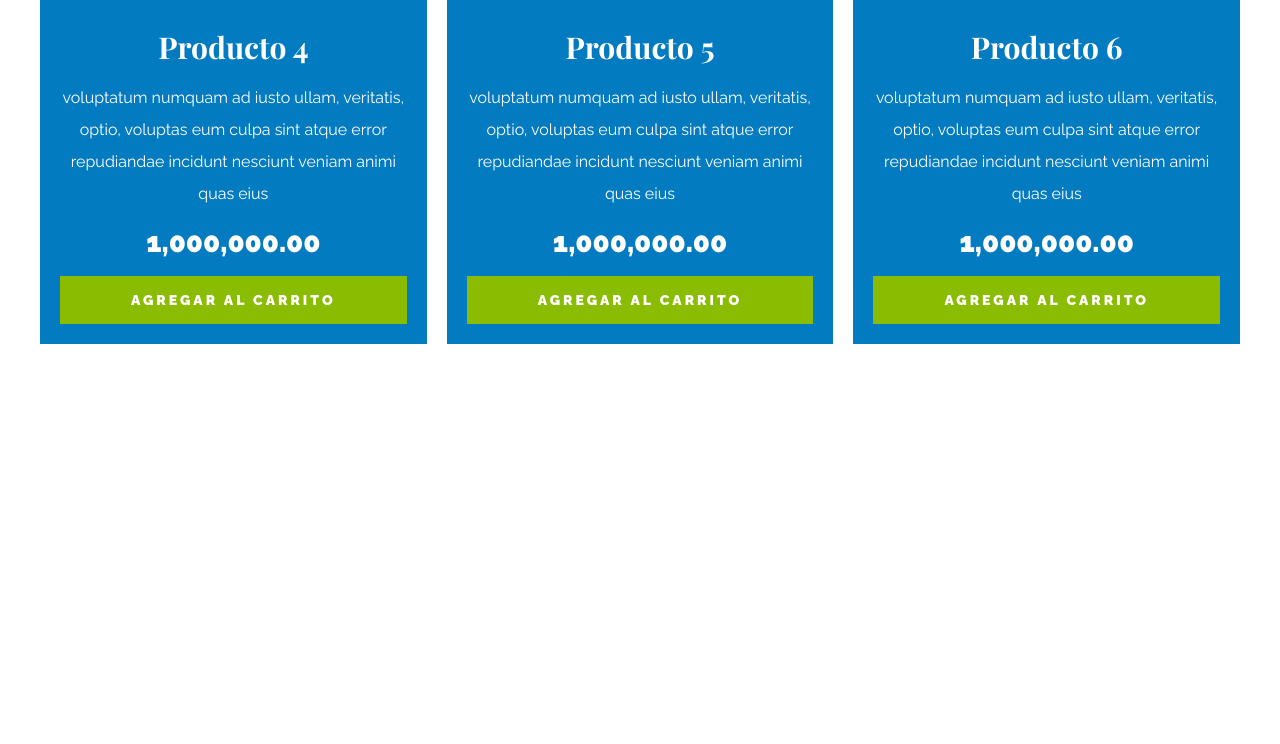
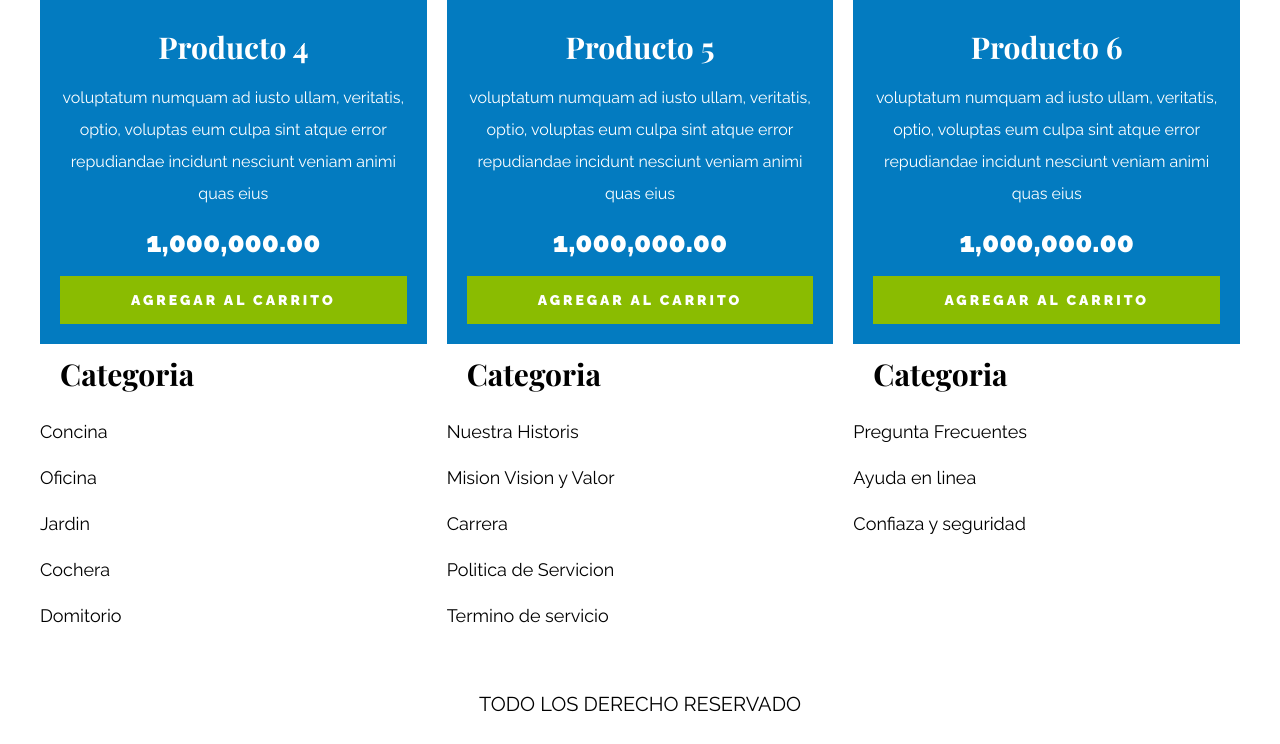
Before and after one commit to fernandoguerra12/ecomer-replica, a plain HTML site: page index.html in a window 1280 px wide. Shown: the part 3392-4136 px from the top of the page. Before the commit the page ends 3736 px from the top, so only its background shows below. Drawn offline with nearby package versions, Linux system fonts and the light colour scheme.

Commit message:
reparando los errores de la pagina principal

```diff
--- a/index.html
+++ b/index.html
@@ -162,7 +162,40 @@
       </div>
       <!-- ?CONTENEDOR DE PRODUCTO -->
     </main>
-    <footer></footer>
+    <!-- ?Footer -->
+    <footer site-footer>
+      <div class="contenedor grid-footer">
+        <div>
+          <h3>Categoria</h3>
+          <nav class="footer-menu">
+            <a href="#">Concina</a>
+            <a href="#">Oficina</a>
+            <a href="#">Jardin</a>
+            <a href="#">Cochera</a>
+            <a href="#">Domitorio</a>
+          </nav>
+        </div>
+        <div>
+          <h3>Categoria</h3>
+          <nav class="footer-menu">
+            <a href="#">Nuestra Historis</a>
+            <a href="#">Mision Vision y Valor</a>
+            <a href="#">Carrera</a>
+            <a href="#">Politica de Servicion</a>
+            <a href="#">Termino de servicio</a>
+          </nav>
+        </div>
+        <div>
+          <h3>Categoria</h3>
+          <nav class="footer-menu">
+            <a href="#">Pregunta Frecuentes</a>
+            <a href="#">Ayuda en linea</a>
+            <a href="#">Confiaza y seguridad</a>
+          </nav>
+        </div>
+      </div>
+      <p class="coyright">todo los derecho reservado</p>
+    </footer>
     <!-- ?  CONTENDOR  -->
   </body>
 </html>
```
Also changed, not shown: nosotro.html (+34 -0 lines).
